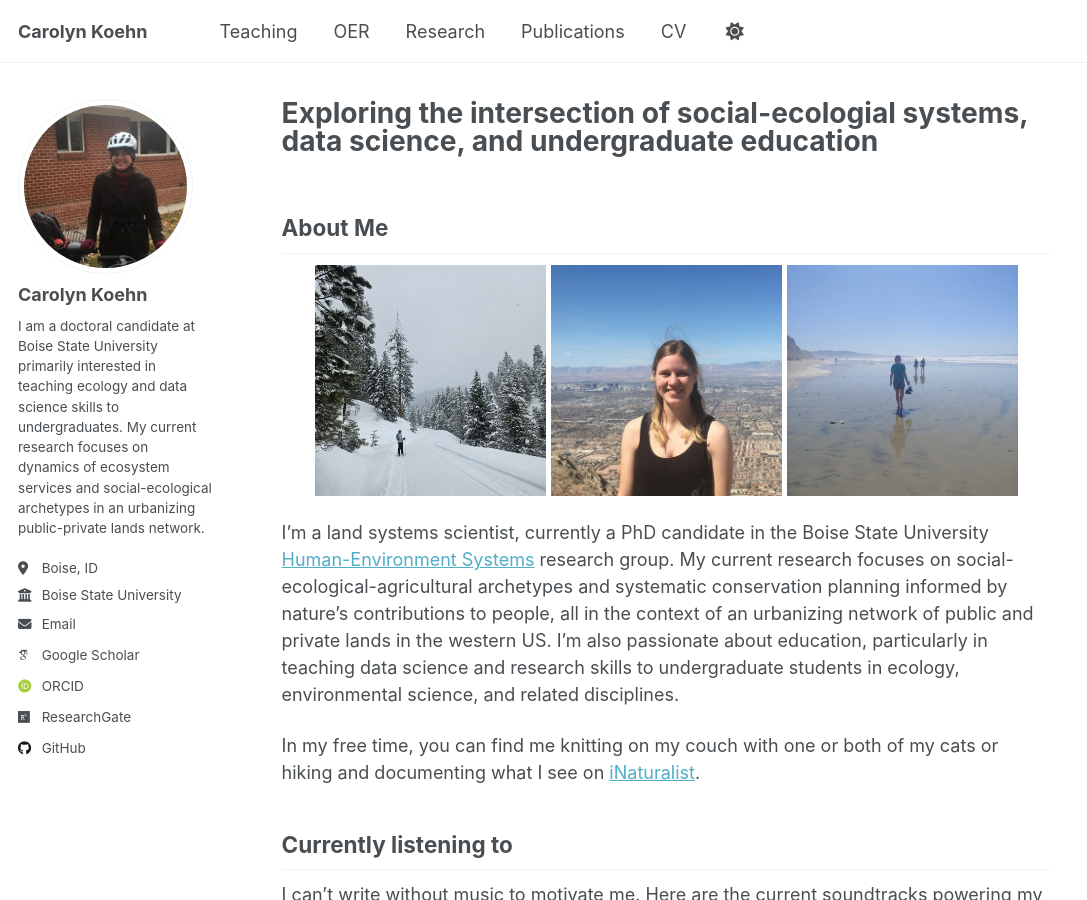
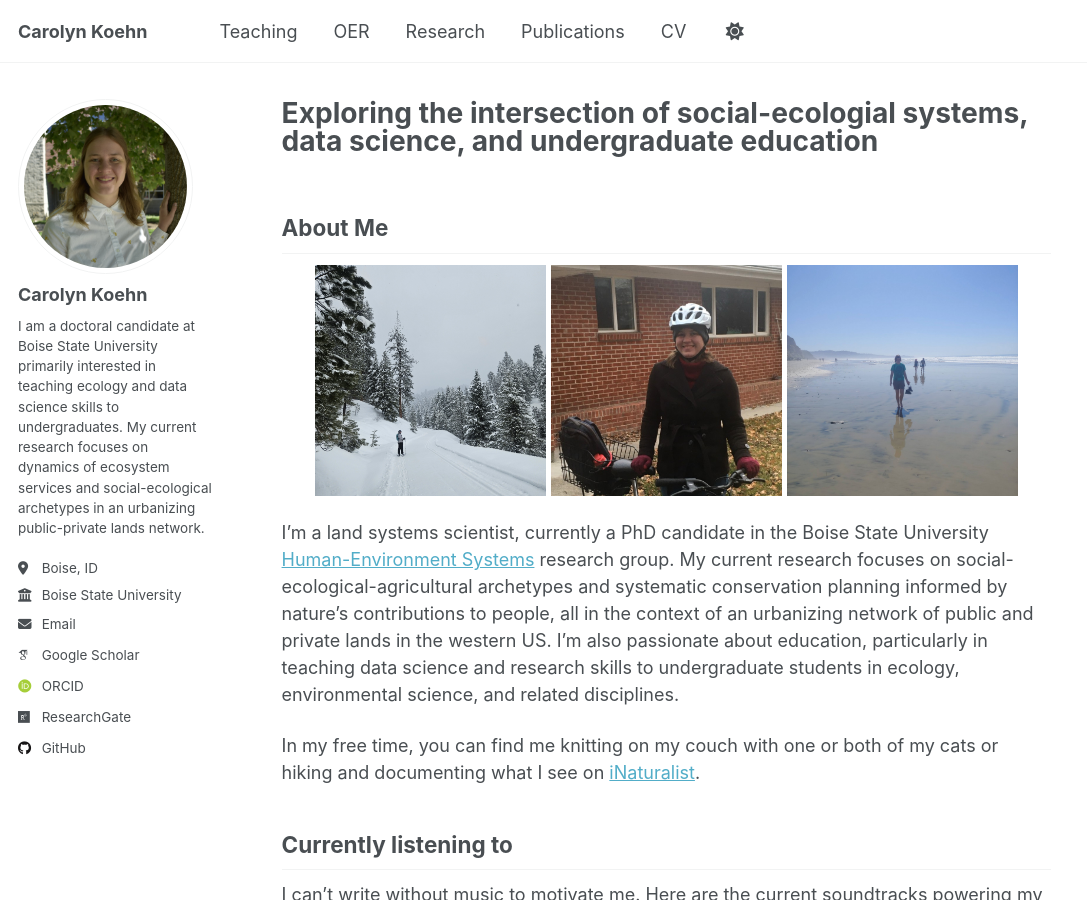
Before and after one commit to CarolynKoehn/CarolynKoehn.github.io, a Jekyll site: the page built from _pages/about.md, in a window 1280 px wide and 900 px high. Shown: the whole window, without its empty margins (0-1087 px from the left). Built offline with Jekyll 4.4.1, drawn with Linux system fonts in a browser that asks for light colours; some web fonts are replaced.

Commit message:
change professional photos

```diff
--- a/_config.yml
+++ b/_config.yml
@@ -22,7 +22,7 @@ repository               : "CarolynKoehn/CarolynKoehn.github.io"
 #               Additional customization can be done by editing /_includes/author-profile.html
 author:
   # Biographic information
-  avatar           : "CK_with_bike.png"
+  avatar           : "CK_posed.JPG"
   name             : "Carolyn Koehn"
   pronouns         : # example: "she/her"
   bio              : "I am a doctoral candidate at Boise State University primarily interested in teaching ecology and data science skills to undergraduates. My current research focuses on dynamics of ecosystem services and social-ecological archetypes in an urbanizing public-private lands network."
--- a/_pages/about.md
+++ b/_pages/about.md
@@ -12,7 +12,7 @@ About Me
 
 <p align="middle">
   <img src="/images/CK_snowshoe.png" width="30%" alt="Carolyn is snowshoeing in a snowy forest."/>
-  <img src="/images/LV_hike.png" width="30%" alt="Carolyn smiles at the top of a mountain. A bird's eye view of the city of Las Vegas is visible behind her."/>
+  <img src="/images/CK_with_bike.png" width="30%" alt="Carolyn smiles at the top of a mountain. A bird's eye view of the city of Las Vegas is visible behind her."/>
   <img src="/images/CK_beach.png" width="30%" alt="Carolyn walks on a beach carrying her hiking boots."/>
 </p>
 
```
Also changed, not shown: images/CK_posed.JPG (added).
